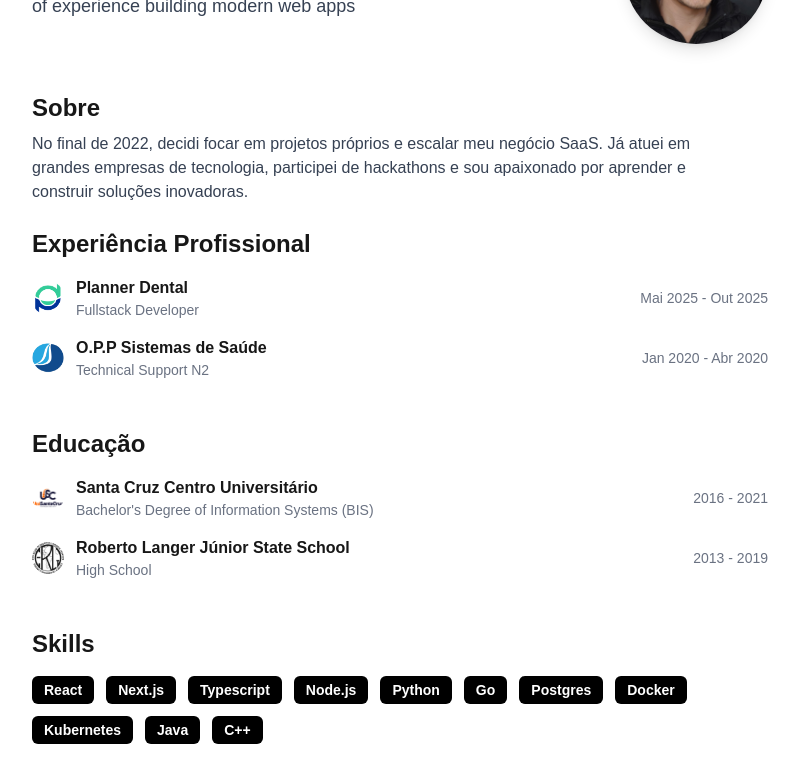
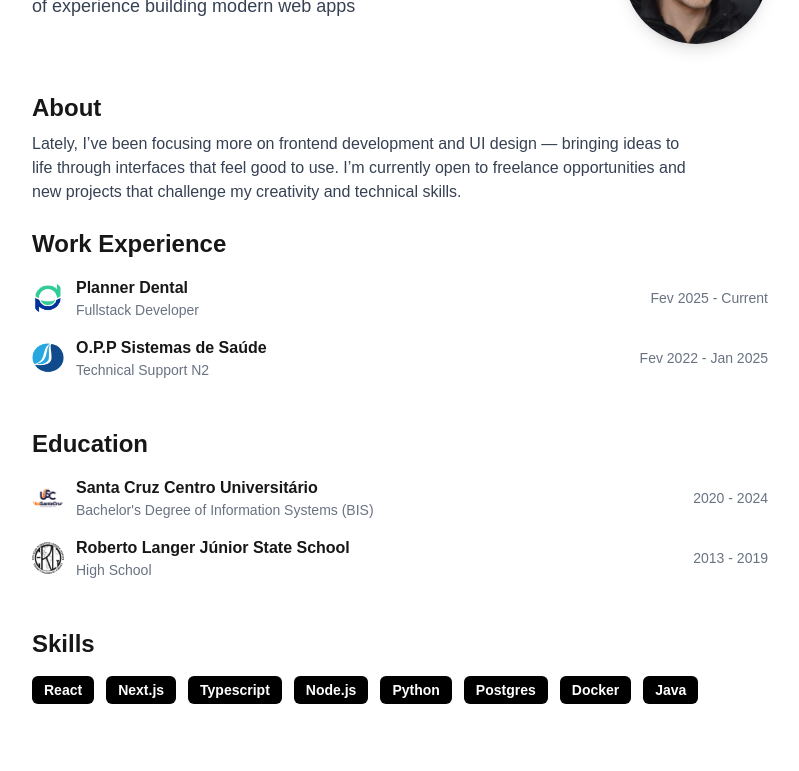
Before and after one commit to EduardoGillung/eduardo-portfolio, a Next.js app: page / in a window 1280 px wide. Shown: the part 260-1031 px from the top of the page, without its empty margins (240-1039 px from the left). Built offline with nearby package versions, Linux system fonts and the light colour scheme.

Commit message:
content tranlate

```diff
--- a/src/app/components/sections/AboutSection.tsx
+++ b/src/app/components/sections/AboutSection.tsx
@@ -21,12 +21,14 @@ export default function AboutSection() {
 
             {/* Bloco Sobre e Experiência */}
       <div className="w-full mt-12">
-        <h2 className="text-2xl font-semibold mb-2">Sobre</h2>
+        <h2 className="text-2xl font-semibold mb-2">About</h2>
         <p className="text-gray-700 mb-6 max-w-2xl">
-          No final de 2022, decidi focar em projetos próprios e escalar meu negócio SaaS. Já atuei em grandes empresas de tecnologia, participei de hackathons e sou apaixonado por aprender e construir soluções inovadoras.
+          Lately, I’ve been focusing more on frontend development and UI design
+          — bringing ideas to life through interfaces that feel good to use.
+           I’m currently open to freelance opportunities and new projects that challenge my creativity and technical skills.
         </p>
 
-        <h2 className="text-2xl font-semibold mb-4">Experiência Profissional</h2>
+        <h2 className="text-2xl font-semibold mb-4">Work Experience</h2>
         <ul className="space-y-4">
           <li className="flex items-center justify-between">
             <div className="flex items-center gap-3">
@@ -36,7 +38,7 @@ export default function AboutSection() {
                 <div className="text-sm text-gray-500">Fullstack Developer</div>
               </div>
             </div>
-            <span className="text-gray-500 text-sm">Mai 2025 - Out 2025</span>
+            <span className="text-gray-500 text-sm">Fev 2025 - Current</span>
           </li>
           <li className="flex items-center justify-between">
             <div className="flex items-center gap-3">
@@ -46,14 +48,14 @@ export default function AboutSection() {
                 <div className="text-sm text-gray-500">Technical Support N2</div>
               </div>
             </div>
-            <span className="text-gray-500 text-sm">Jan 2020 - Abr 2020</span>
+            <span className="text-gray-500 text-sm">Fev 2022 - Jan 2025</span>
           </li>
         </ul>
       </div>
 
       {/* Bloco Educação */}
       <div className="w-full mt-12">
-        <h2 className="text-2xl font-semibold mb-4">Educação</h2>
+        <h2 className="text-2xl font-semibold mb-4">Education</h2>
         <ul className="space-y-4">
           <li className="flex items-center justify-between">
             <div className="flex items-center gap-3">
@@ -63,7 +65,7 @@ export default function AboutSection() {
                 <div className="text-sm text-gray-500">Bachelor&#39;s Degree of Information Systems (BIS)</div>
               </div>
             </div>
-            <span className="text-gray-500 text-sm">2016 - 2021</span>
+            <span className="text-gray-500 text-sm">2020 - 2024</span>
           </li>
           <li className="flex items-center justify-between">
             <div className="flex items-center gap-3">
@@ -82,7 +84,7 @@ export default function AboutSection() {
       <div className="w-full mt-12">
         <h2 className="text-2xl font-semibold mb-4">Skills</h2>
         <div className="flex flex-wrap gap-3">
-          {['React', 'Next.js', 'Typescript', 'Node.js', 'Python', 'Go', 'Postgres', 'Docker', 'Kubernetes', 'Java', 'C++'].map(skill => (
+          {['React', 'Next.js', 'Typescript', 'Node.js', 'Python', 'Postgres', 'Docker', 'Java'].map(skill => (
             <span key={skill} className="bg-black text-white px-3 py-1 rounded-md text-sm font-semibold">{skill}</span>
           ))}
         </div>
--- a/src/app/components/sections/ContactSection.tsx
+++ b/src/app/components/sections/ContactSection.tsx
@@ -4,7 +4,7 @@ export default function ContactSection() {
   return (
     <section id="contact" className="flex flex-col items-center justify-center text-center mx-auto my-16 max-w-2xl px-4" aria-labelledby="contact-heading">
       <div>
-      <h1 className="text-3xl md:text-5xl font-bold mb-6 text-center">Contato</h1>
+      <h1 className="text-3xl md:text-5xl font-bold mb-6 text-center">Contact</h1>
         <p className="lead">Vamos conversar? Me envie uma mensagem abaixo.</p>
         <ContactForm />
       </div>
--- a/src/app/components/sections/ProjectsSection.tsx
+++ b/src/app/components/sections/ProjectsSection.tsx
@@ -9,7 +9,7 @@ export default function ProjectsSection() {
   return (
     <section id="projects" className="flex flex-col items-center justify-center text-center mx-auto max-w-2xl px-4" aria-labelledby="projects-heading">
   <div className="w-full text-center">
-  <h1 className="text-3xl md:text-5xl font-bold mb-6 text-center">Projetos</h1>
+  <h1 className="text-3xl md:text-5xl font-bold mb-6 text-center">Projects</h1>
         <p className="lead">Uma seleção de trabalhos e experimentos.</p>
 
         <div className="grid grid-cols-1 md:grid-cols-2 gap-8 mt-8">
```
